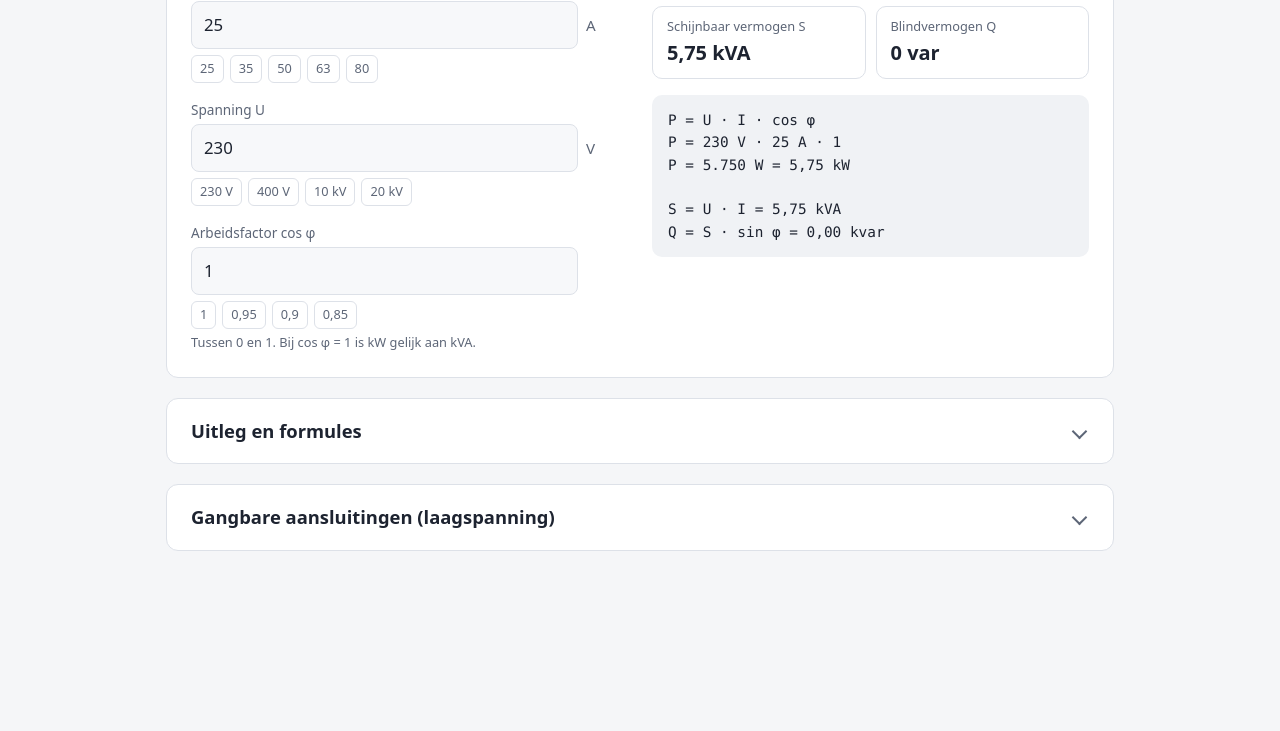
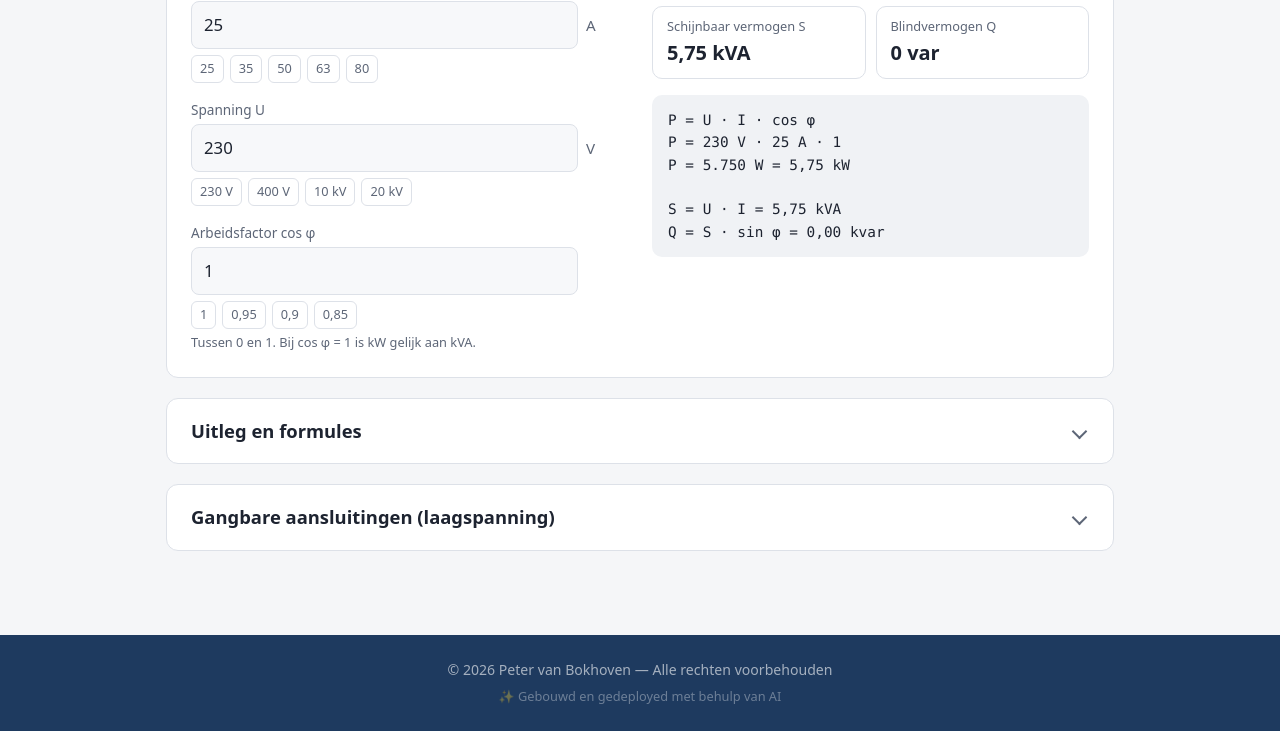
Before and after one commit to pvbokhoven/omrekenen, a plain HTML site: page index.html in a window 1280 px wide. Shown: the part 368-1099 px from the top of the page. Before the commit the page ends 1003 px from the top, so only its background shows below. Drawn offline with Linux system fonts and the light colour scheme.

Commit message:
avatar added

```diff
--- a/index.html
+++ b/index.html
@@ -4,6 +4,7 @@
 <meta charset="utf-8">
 <meta name="viewport" content="width=device-width, initial-scale=1">
 <title>Omrekenen A ↔ kW</title>
+<link rel="icon" type="image/png" href="peter_avatar.png">
 <script>
   // Thema zo vroeg mogelijk zetten om flitsen te voorkomen
   try { const t = localStorage.getItem('theme'); if (t) document.documentElement.dataset.theme = t; } catch (e) {}
@@ -180,6 +181,14 @@
   tbody tr:hover { background: var(--accent-soft); }
   .table-wrap { overflow-x: auto; }
   .note { font-size: .85rem; color: var(--muted); margin-top: 0; }
+
+  /* Footer, gelijk aan website peter */
+  footer {
+    background: #1e3a5f; color: rgba(255,255,255,.6);
+    padding: 1.5rem 16px; text-align: center; font-size: .88rem;
+  }
+  footer p { margin: 0; }
+  .footer-ai { margin-top: .4rem !important; font-size: .8rem; color: rgba(255,255,255,.35); }
 </style>
 </head>
 <body>
@@ -349,6 +358,11 @@
     </div>
   </details>
 </div>
+
+<footer>
+  <p>&copy; 2026 Peter van Bokhoven &mdash; Alle rechten voorbehouden</p>
+  <p class="footer-ai">✨ Gebouwd en gedeployed met behulp van AI</p>
+</footer>
 
 <script>
   const SQRT3 = Math.sqrt(3);
```
Also changed, not shown: peter_avatar.png (added).
